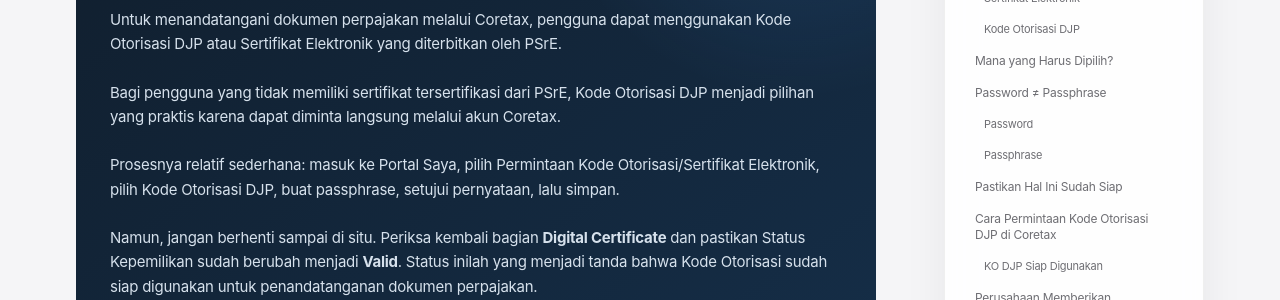
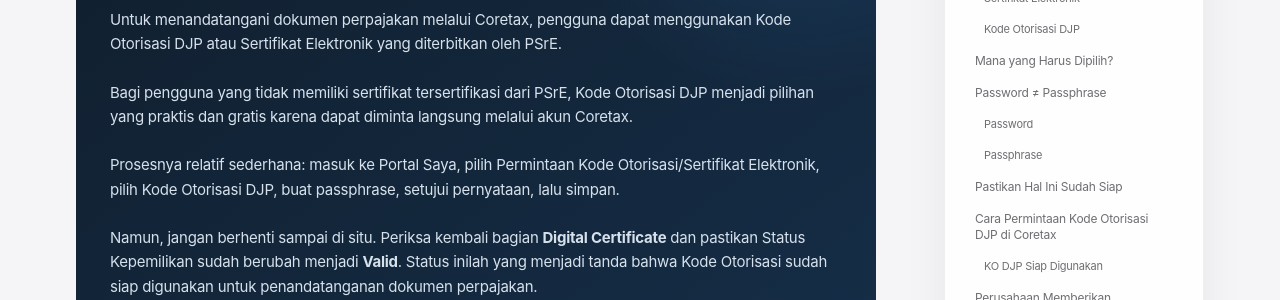
Before and after one commit to dhaniswara86/dhaniswara86.github.io, a Jekyll site: the page built from _artikel/sertifikat-elektronik-coretax.md, in a window 1280 px wide and 900 px high, scrolled down 7068 px. Shown: the part 177-477 px from the top of the window. Built offline with Jekyll 4.4.1, drawn with Linux system fonts in a browser that asks for light colours.

Commit message:
Update text to clarify free option for users

```diff
--- a/_artikel/sertifikat-elektronik-coretax.md
+++ b/_artikel/sertifikat-elektronik-coretax.md
@@ -194,7 +194,7 @@
   <span class="se-eyebrow">Inti panduan</span>
   <h2>Kode Otorisasi DJP adalah Jalur Praktis untuk Menandatangani Dokumen di Coretax</h2>
   <p>Untuk menandatangani dokumen perpajakan melalui Coretax, pengguna dapat menggunakan Kode Otorisasi DJP atau Sertifikat Elektronik yang diterbitkan oleh PSrE.</p>
-  <p>Bagi pengguna yang tidak memiliki sertifikat tersertifikasi dari PSrE, Kode Otorisasi DJP menjadi pilihan yang praktis karena dapat diminta langsung melalui akun Coretax.</p>
+  <p>Bagi pengguna yang tidak memiliki sertifikat tersertifikasi dari PSrE, Kode Otorisasi DJP menjadi pilihan yang praktis dan gratis karena dapat diminta langsung melalui akun Coretax.</p>
   <p>Prosesnya relatif sederhana: masuk ke Portal Saya, pilih Permintaan Kode Otorisasi/Sertifikat Elektronik, pilih Kode Otorisasi DJP, buat passphrase, setujui pernyataan, lalu simpan.</p>
   <p>Namun, jangan berhenti sampai di situ. Periksa kembali bagian <strong>Digital Certificate</strong> dan pastikan Status Kepemilikan sudah berubah menjadi <strong>Valid</strong>. Status inilah yang menjadi tanda bahwa Kode Otorisasi sudah siap digunakan untuk penandatanganan dokumen perpajakan.</p>
   <a class="se-closing-action" href="#cara-mengajukan">Lihat kembali langkah pengajuan ↑</a>
```
